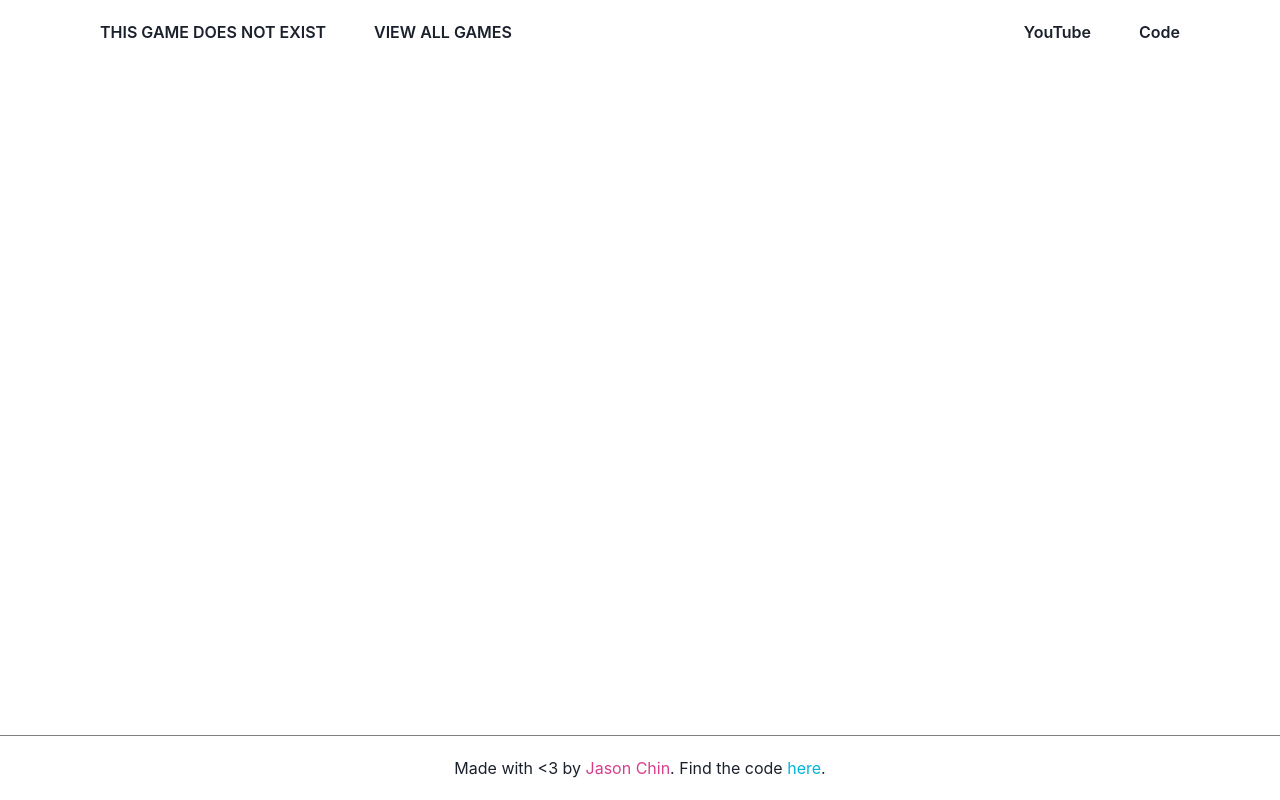
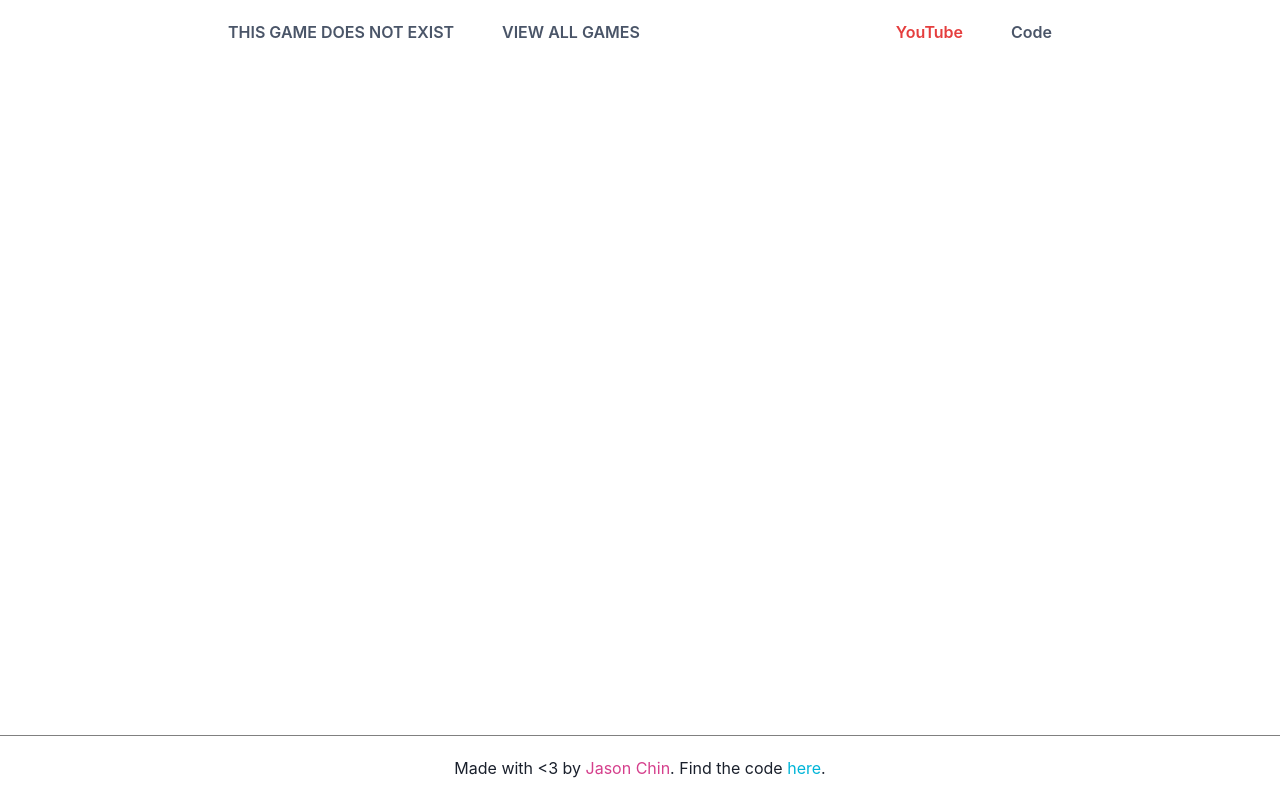
Before and after one commit to jrobchin/this-game-does-not-exist, a Next.js app in the folder app/: page / in a window 1280 px wide. Built offline with nearby package versions, Linux system fonts and the light colour scheme.

Commit message:
add colors

```diff
--- a/app/components/nav.tsx
+++ b/app/components/nav.tsx
@@ -11,10 +11,15 @@ import {
   Divider,
   useDisclosure,
   Collapse,
+  LinkProps,
 } from "@chakra-ui/react";
 import { AddIcon, CloseIcon } from "@chakra-ui/icons";
 
-const NavLink: FC<{ to?: string }> = ({ children, to = "/", ...props }) => (
+const NavLink: FC<{ to?: string } & LinkProps> = ({
+  children,
+  to = "/",
+  ...props
+}) => (
   <Link href={to} fontWeight={600} marginY={5} paddingX={5} {...props}>
     {children}
   </Link>
@@ -36,7 +41,7 @@ const MobileNav: FC = () => {
   return (
     <Box display={{ base: "block", md: "none" }}>
       <Flex padding={5} alignItems="center">
-        <Link href="/" fontSize="md" fontWeight={600}>
+        <Link href="/" fontSize="md" fontWeight={600} color="gray.600">
           THIS GAME DOES NOT EXIST
         </Link>
         <Spacer />
@@ -45,12 +50,18 @@ const MobileNav: FC = () => {
 
       <Collapse in={isOpen} animateOpacity>
         <VStack marginBottom={5}>
-          <Link>VIEW ALL GAMES</Link>
+          <Link fontWeight={600} color="gray.600">
+            VIEW ALL GAMES
+          </Link>
           <Box paddingY={2} w="100%">
             <Divider />
           </Box>
-          <Link>YouTube</Link>
-          <Link>Source Code</Link>
+          <Link fontWeight={600} color="red.500">
+            YouTube
+          </Link>
+          <Link fontWeight={600} color="gray.600">
+            Source Code
+          </Link>
         </VStack>
       </Collapse>
     </Box>
@@ -60,22 +71,29 @@ const MobileNav: FC = () => {
 const DesktopNav: FC = () => (
   <Flex display={{ base: "none", md: "flex" }}>
     <HStack>
-      <NavLink>THIS GAME DOES NOT EXIST</NavLink>
-      <NavLink to="/games">VIEW ALL GAMES</NavLink>
+      <NavLink color="gray.600">THIS GAME DOES NOT EXIST</NavLink>
+      <NavLink to="/games" color="gray.600">
+        VIEW ALL GAMES
+      </NavLink>
     </HStack>
     <Spacer />
     <HStack>
-      <NavLink to="https://www.youtube.com/channel/UCtt7TyXKcSN7_gchU4lEyRQ">
+      <NavLink
+        to="https://www.youtube.com/channel/UCtt7TyXKcSN7_gchU4lEyRQ"
+        color="red.500"
+      >
         YouTube
       </NavLink>
-      <NavLink to="https://github.com/jrobchin/tgdne">Code</NavLink>
+      <NavLink to="https://github.com/jrobchin/tgdne" color="gray.600">
+        Code
+      </NavLink>
     </HStack>
   </Flex>
 );
 
 const Nav: FC = () => {
   return (
-    <Container maxW="6xl">
+    <Container maxW="4xl">
       <DesktopNav />
       <MobileNav />
     </Container>
```
